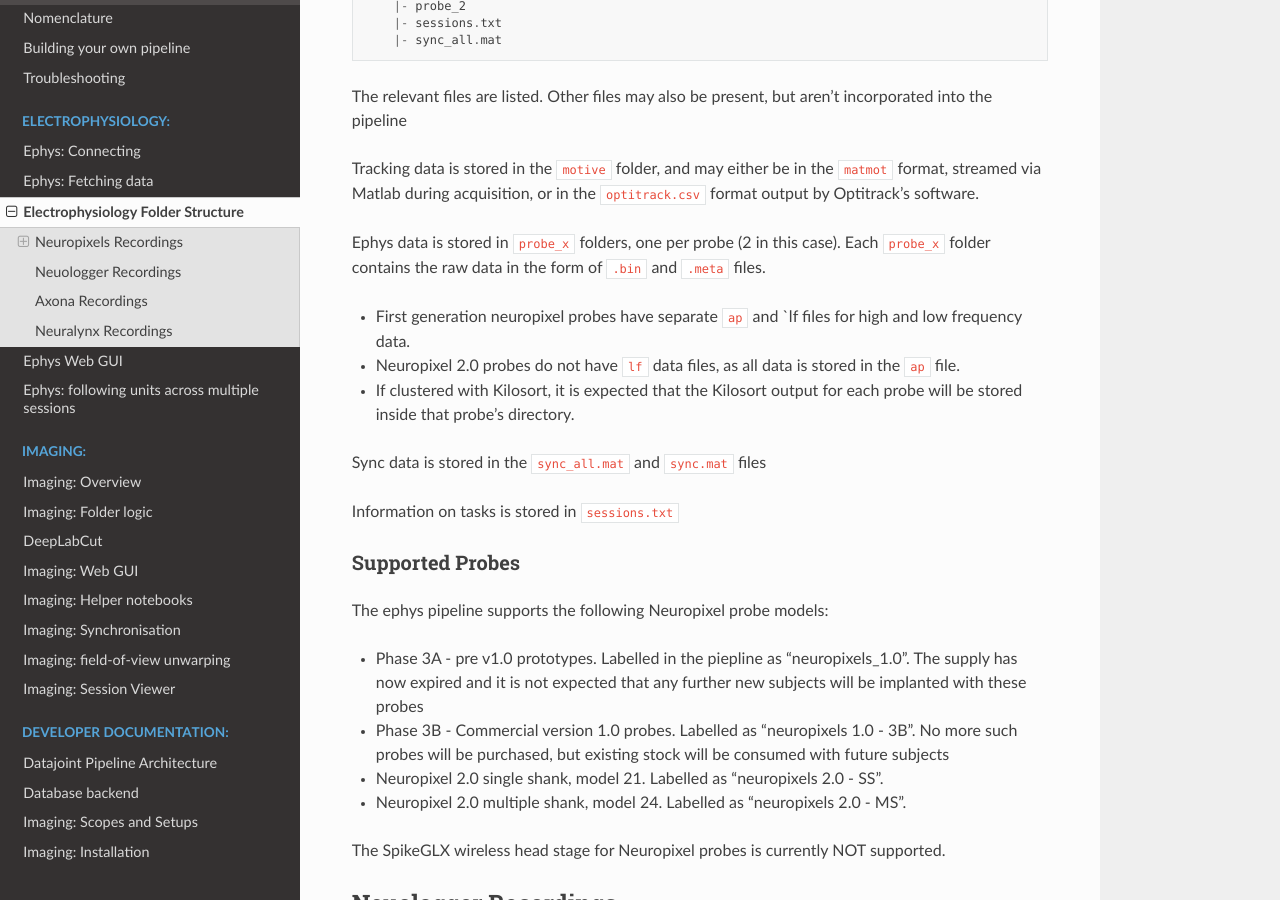
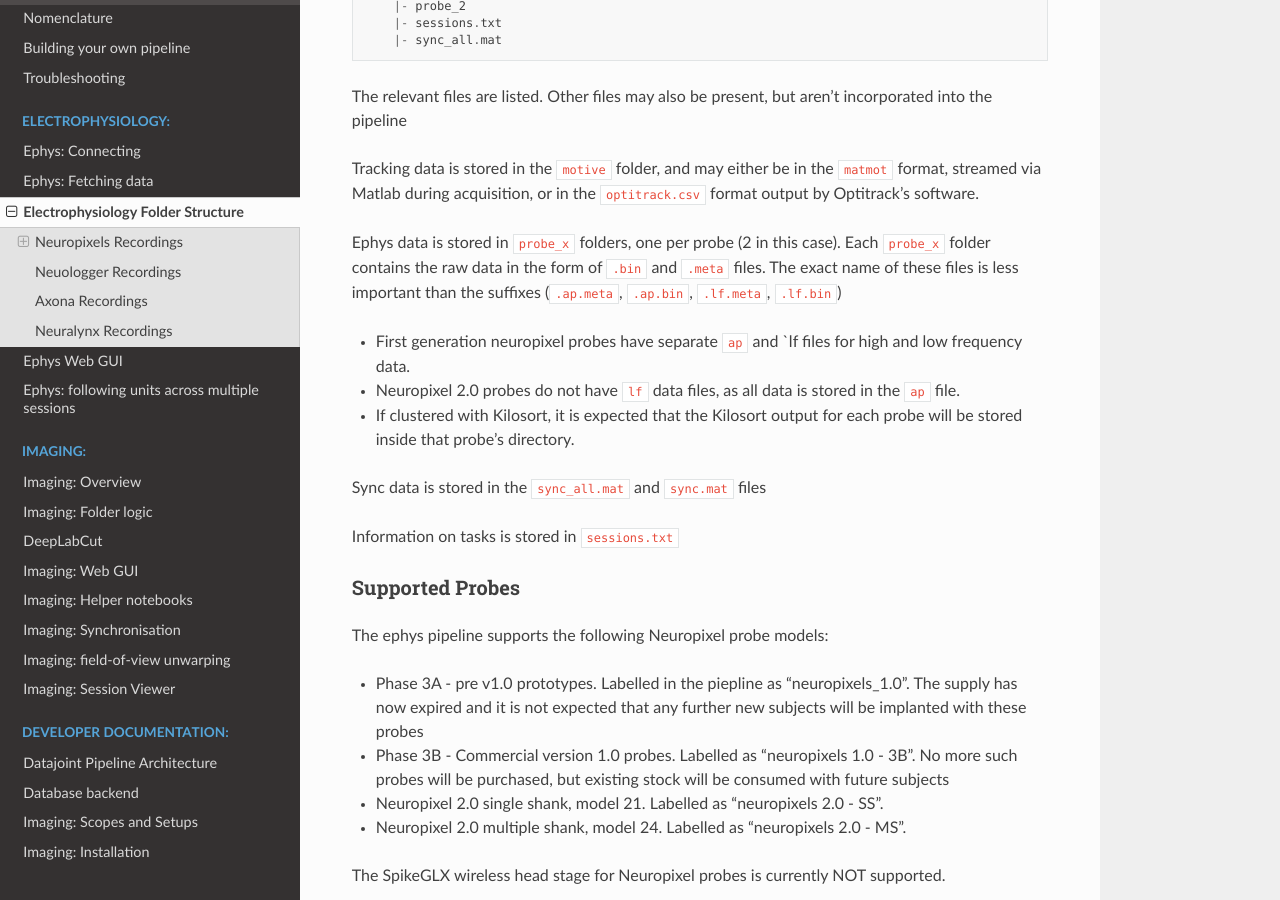
Before and after one commit to kavli-ntnu/dj-docs, a Sphinx documentation site: the page built from docs/ephys/folder_structure.md, in a window 1280 px wide and 900 px high, scrolled down 974 px. Built offline with Sphinx 7.4.7 and the Read the Docs theme 2.0.0, drawn with Linux system fonts in a browser that asks for light colours.

Commit message:
Update folder_structure.md

```diff
--- a/docs/ephys/folder_structure.md
+++ b/docs/ephys/folder_structure.md
@@ -45,7 +45,7 @@
 
 Tracking data is stored in the `motive` folder, and may either be in the `matmot` format, streamed via Matlab during acquisition, or in the `optitrack.csv` format output by Optitrack's software.
 
-Ephys data is stored in `probe_x` folders, one per probe (2 in this case). Each `probe_x` folder contains the raw data in the form of `.bin` and `.meta` files.
+Ephys data is stored in `probe_x` folders, one per probe (2 in this case). Each `probe_x` folder contains the raw data in the form of `.bin` and `.meta` files. The exact name of these files is less important than the suffixes (`.ap.meta`, `.ap.bin`, `.lf.meta`, `.lf.bin`)
 - First generation neuropixel probes have separate `ap` and `lf files for high and low frequency data.
 - Neuropixel 2.0 probes do not have `lf` data files, as all data is stored in the `ap` file.
 - If clustered with Kilosort, it is expected that the Kilosort output for each probe will be stored inside that probe's directory.
```
